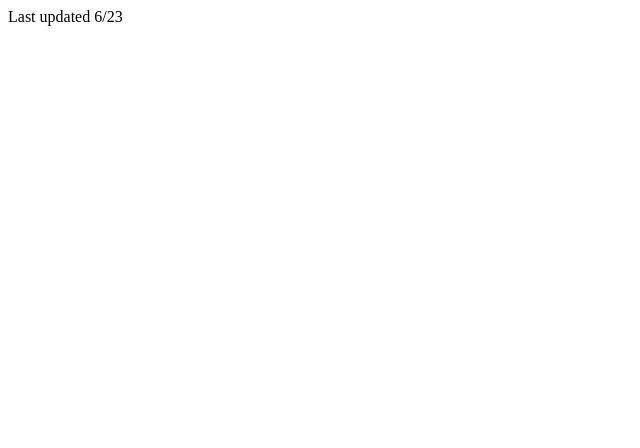
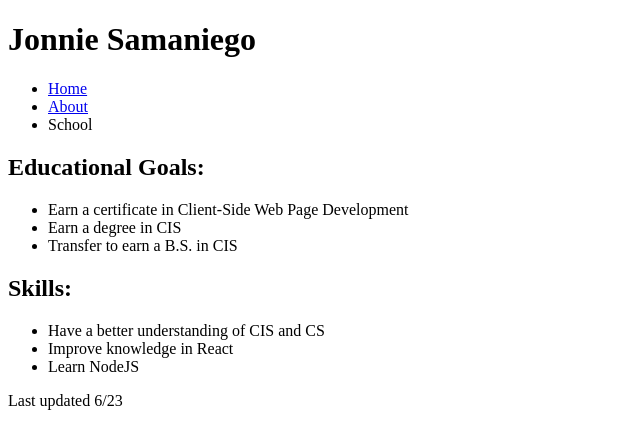
Before and after one commit to Jonniesam/cis162, a plain HTML site: page about.html in a window 1280 px wide. Shown: the whole page, without its empty margins (0-640 px from the left). Drawn offline with Linux system fonts and the light colour scheme.

Commit message:
Update link in index, updated about.html

```diff
--- a/about.html
+++ b/about.html
@@ -5,7 +5,28 @@
     <title>About</title>
 </head>
 <body>
+    <h1>Jonnie Samaniego</h1>
+        <nav>
+            <ul>
+                <li><a href=".index.html">Home</a></li>
+                <li><a href="about.html">About</a></li>
+                <li><a href=""></a>School</li>
+            </ul>
+        </nav>
 
+<h2>Educational Goals:</h2>
+    <ul>
+        <li>Earn a certificate in Client-Side Web Page Development</li>
+        <li>Earn a degree in CIS</li>
+        <li>Transfer to earn a B.S. in CIS</li>
+    </ul>
+
+<h2>Skills:</h2>
+    <ul>
+        <li>Have a better understanding of CIS and CS</li>
+        <li>Improve knowledge in React</li>
+        <li>Learn NodeJS</li>
+    </ul>
 </body>
 <footer>
     Last updated 6/23
```
Also changed, not shown: index.html (+1 -1 lines).
